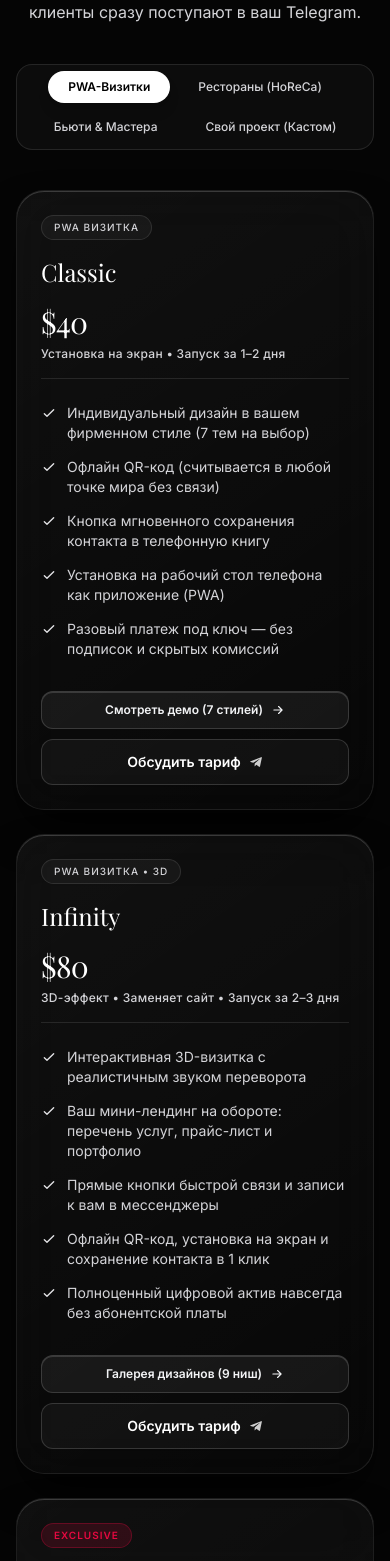
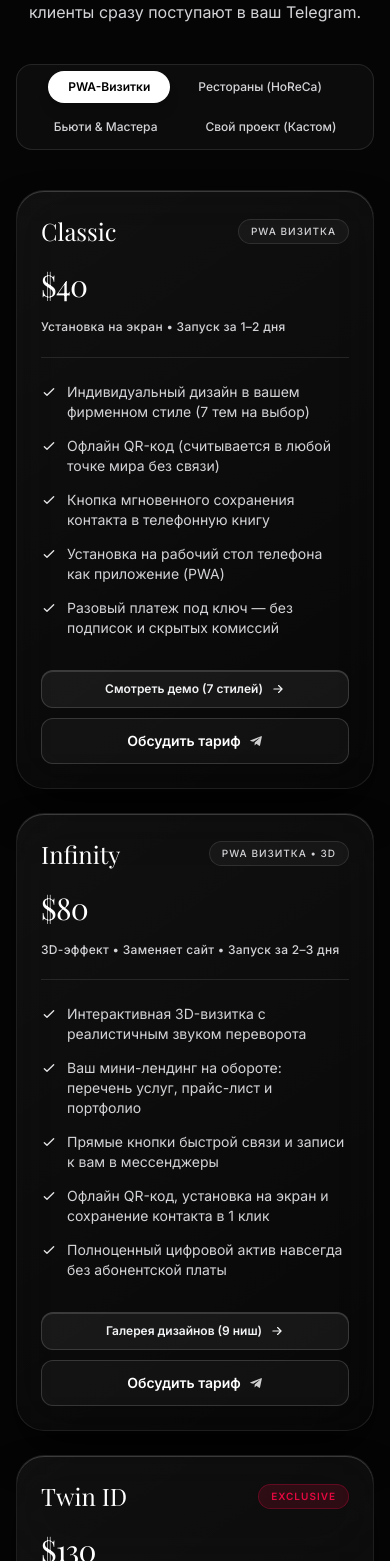
Before and after one commit to alenarejmond-hash/appseapro-agency, a Next.js app: page / in a window 390 px wide. Shown: the part 10439-12000 px from the top of the page. Built offline with nearby package versions, Linux system fonts and the light colour scheme.

Commit message:
Оформление карточек: бейджи в правом углу, заголовок поднят, увеличен отступ под ценой

```diff
--- a/src/components/sections/PricingSection.jsx
+++ b/src/components/sections/PricingSection.jsx
@@ -77,18 +77,16 @@ export default function PricingSection({
               onTouchMove={onGlassMove}
             >
               <div className="glass-content h-full flex flex-col text-left">
-                <div className="flex items-center justify-between gap-2 mb-4">
-                  <span className="inline-flex items-center px-3 py-1 rounded-full bg-white/[0.04] border border-white/10 text-[#D4D4D8] text-[10px] font-medium uppercase tracking-widest">
+                <div className="flex items-center justify-between gap-3 mb-5">
+                  <h3 className="text-2xl md:text-3xl font-serif text-white">Classic</h3>
+                  <span className="inline-flex items-center px-3 py-1 rounded-full bg-white/[0.04] border border-white/10 text-[#D4D4D8] text-[10px] font-medium uppercase tracking-widest shrink-0">
                     PWA Визитка
                   </span>
                 </div>
-                <h3 className="text-2xl md:text-3xl font-serif text-white mb-4">Classic</h3>
 
-                <div className="mb-6 pb-4 border-b border-white/10">
-                  <div className="flex items-baseline justify-between mb-1.5">
-                    <span className="text-3xl md:text-4xl font-serif text-white tracking-tight">$40</span>
-                  </div>
-                  <p className="text-xs text-[#D4D4D8] font-medium tracking-wide">
+                <div className="mb-6 pb-5 border-b border-white/10">
+                  <span className="text-3xl md:text-4xl font-serif text-white tracking-tight block">$40</span>
+                  <p className="text-xs text-[#D4D4D8] font-medium tracking-wide mt-3.5 leading-relaxed">
                     Установка на экран • Запуск за 1–2 дня
                   </p>
                 </div>
@@ -150,18 +148,16 @@ export default function PricingSection({
               onTouchMove={onGlassMove}
             >
               <div className="glass-content h-full flex flex-col text-left">
-                <div className="flex items-center justify-between gap-2 mb-4">
-                  <span className="inline-flex items-center px-3 py-1 rounded-full bg-white/[0.04] border border-white/10 text-[#D4D4D8] text-[10px] font-medium uppercase tracking-widest">
+                <div className="flex items-center justify-between gap-3 mb-5">
+                  <h3 className="text-2xl md:text-3xl font-serif text-white">Infinity</h3>
+                  <span className="inline-flex items-center px-3 py-1 rounded-full bg-white/[0.04] border border-white/10 text-[#D4D4D8] text-[10px] font-medium uppercase tracking-widest shrink-0">
                     PWA Визитка • 3D
                   </span>
                 </div>
-                <h3 className="text-2xl md:text-3xl font-serif text-white mb-4">Infinity</h3>
 
-                <div className="mb-6 pb-4 border-b border-white/10">
-                  <div className="flex items-baseline justify-between mb-1.5">
-                    <span className="text-3xl md:text-4xl font-serif text-white tracking-tight">$80</span>
-                  </div>
-                  <p className="text-xs text-[#D4D4D8] font-medium tracking-wide">
+                <div className="mb-6 pb-5 border-b border-white/10">
+                  <span className="text-3xl md:text-4xl font-serif text-white tracking-tight block">$80</span>
+                  <p className="text-xs text-[#D4D4D8] font-medium tracking-wide mt-3.5 leading-relaxed">
                     3D-эффект • Заменяет сайт • Запуск за 2–3 дня
                   </p>
                 </div>
@@ -219,18 +215,16 @@ export default function PricingSection({
               onTouchMove={onGlassMove}
             >
               <div className="glass-content h-full flex flex-col text-left">
-                <div className="flex items-center justify-between gap-2 mb-4">
-                  <span className="inline-flex items-center px-3 py-1 rounded-full bg-[#E50940]/15 border border-[#E50940]/30 text-[#E50940] text-[10px] font-semibold uppercase tracking-widest">
+                <div className="flex items-center justify-between gap-3 mb-5">
+                  <h3 className="text-2xl md:text-3xl font-serif text-white">Twin ID</h3>
+                  <span className="inline-flex items-center px-3 py-1 rounded-full bg-[#E50940]/15 border border-[#E50940]/30 text-[#E50940] text-[10px] font-semibold uppercase tracking-widest shrink-0">
                     EXCLUSIVE
                   </span>
                 </div>
-                <h3 className="text-2xl md:text-3xl font-serif text-white mb-4">Twin ID</h3>
 
-                <div className="mb-6 pb-4 border-b border-white/10">
-                  <div className="flex items-baseline justify-between mb-1.5">
-                    <span className="text-3xl md:text-4xl font-serif text-white tracking-tight">$130</span>
-                  </div>
-                  <p className="text-xs text-[#D4D4D8] font-medium tracking-wide">
+                <div className="mb-6 pb-5 border-b border-white/10">
+                  <span className="text-3xl md:text-4xl font-serif text-white tracking-tight block">$130</span>
+                  <p className="text-xs text-[#D4D4D8] font-medium tracking-wide mt-3.5 leading-relaxed">
                     Эксклюзив • 2 профиля • Запуск за 2–3 дня
                   </p>
                 </div>
@@ -313,8 +307,8 @@ export default function PricingSection({
             </div>
             <div className="flex flex-col sm:flex-row md:flex-col items-center md:items-end gap-3 shrink-0 w-full md:w-auto">
               <div className="text-center md:text-right">
-                <span className="text-2xl md:text-3xl font-serif text-white">$40</span>
-                <span className="text-xs text-[#D4D4D8] font-medium block mt-1">Премиум-аксессуар с чипом NFC</span>
+                <span className="text-2xl md:text-3xl font-serif text-white block">$40</span>
+                <span className="text-xs text-[#D4D4D8] font-medium block mt-2.5">Премиум-аксессуар с чипом NFC</span>
               </div>
               <a
                 href="https://t.me/elenlime?text=%D0%97%D0%B4%D1%80%D0%B0%D0%B2%D1%81%D1%82%D0%B2%D1%83%D0%B9%D1%82%D0%B5%20%D0%95%D0%BB%D0%B5%D0%BD%D0%B0,%20%D1%85%D0%BE%D1%87%D1%83%20%D0%B7%D0%B0%D0%BA%D0%B0%D0%B7%D0%B0%D1%82%D1%8C%20%D0%BA%D0%BE%D0%B6%D0%B0%D0%BD%D1%8B%D0%B9%20NFC-%D0%B1%D1%80%D0%B5%D0%BB%D0%BE%D0%BA%20Crazy%20Horse%20($40)"
```
